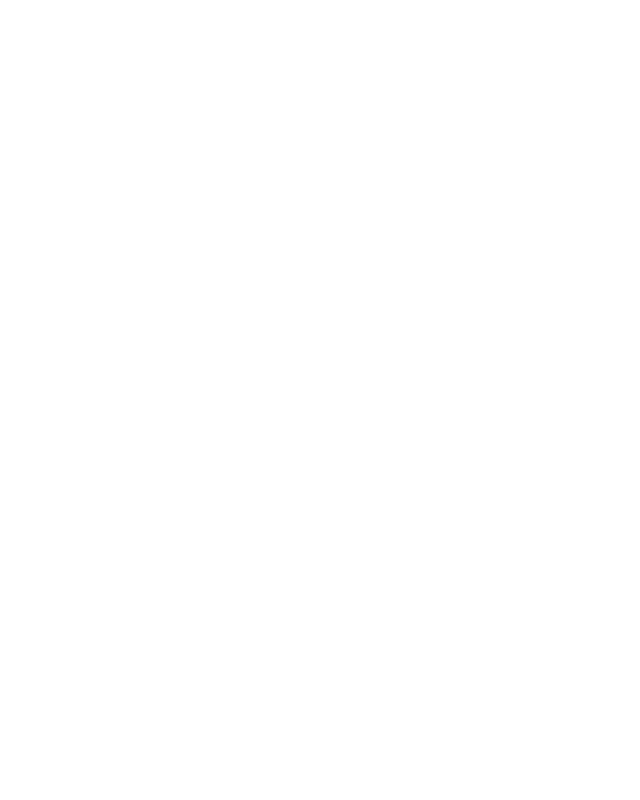
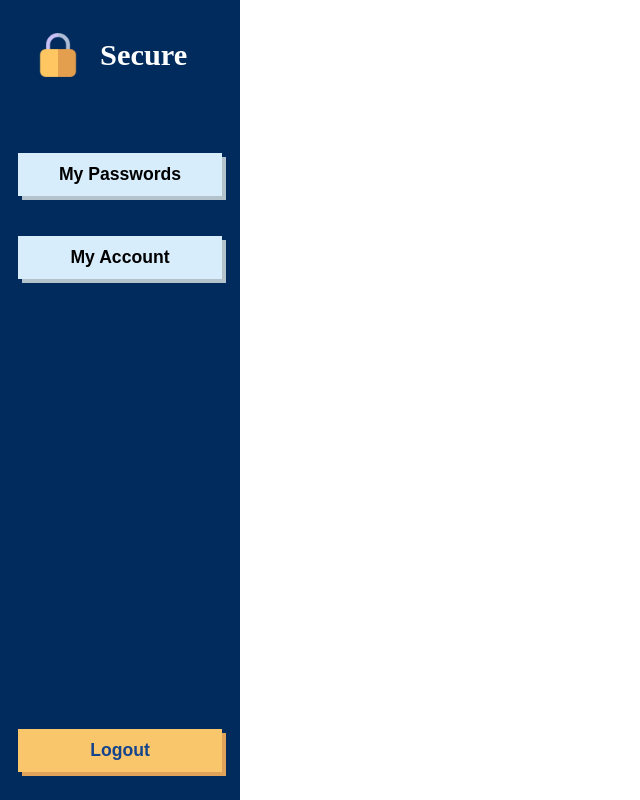
Before and after one commit to inka0202/secure-password-manager-frontend, a React (Create React App) app: page /manager in a window 1280 px wide. Before the commit this address had no page. Shown: the whole page, without its empty margins (0-640 px from the left). Built offline with nearby package versions, Linux system fonts and the light colour scheme.

Commit message:
Add Manager and ManagerA pages with sidebar navbar and styles
-Created new pages: Manager.js and ManagerA.js
-Implemented sidebar navbar specific for these pages
-Added corresponding CSS styles for layout and design
-Updated App.js to include routing/navigation for new pages

```diff
--- a/src/App.js
+++ b/src/App.js
@@ -5,6 +5,8 @@
 import Login from "./pages/Login";
 import Register from "./pages/Register";
 import Verify2FA from "./pages/Verify2FA";
+import Manager from "./pages/Manager";
+import ManagerA from "./pages/ManagerA";
 
 function App() {
   return (
@@ -14,6 +16,8 @@
       <Route path="/login" element={<Login />} />
       <Route path="/register" element={<Register />} />
       <Route path="/verify" element={<Verify2FA />} />
+      <Route path="/manager" element={<Manager />} />
+      <Route path="/my-account" element={<ManagerA />} />
     </Routes>
   );
 }
--- /dev/null
+++ b/src/components/manager/HeaderM.js
@@ -0,0 +1,31 @@
+import React from "react";
+import { Link } from "react-router-dom";
+import lockIcon from "../../assets/lock_icon.png";
+import "../../styles/NavbarM.css";
+import "../../styles/Login.css";
+
+function HeaderM() {
+  return (
+    <div className="sidebar">
+      <div className="sidebar-header">
+        <img src={lockIcon} alt="Lock" className="sidebar-lock-icon" />
+        <h2 id="h2h">Secure</h2>
+      </div>
+      <div className="sidebar-content">
+        <div className="sidebar-links">
+          <button className="sidebar-btn">
+            <Link to="/manager">My Passwords</Link>
+          </button>
+          <button className="sidebar-btn">
+            <Link to="/my-account">My Account</Link>
+          </button>
+        </div>
+      </div>
+      <button className="btnLogout">
+        <Link to="/">Logout</Link>
+      </button>
+    </div>
+  );
+}
+
+export default HeaderM;
--- /dev/null
+++ b/src/pages/Manager.js
@@ -0,0 +1,12 @@
+import React from "react";
+import HeaderM from "../components/manager/HeaderM";
+
+const Manager = () => {
+  return (
+    <div className="screen1">
+      <HeaderM />
+      <div></div>
+    </div>
+  );
+};
+export default Manager;
--- /dev/null
+++ b/src/pages/ManagerA.js
@@ -0,0 +1,12 @@
+import React from "react";
+import HeaderM from "../components/manager/HeaderM";
+
+const ManagerA = () => {
+  return (
+    <div className="screen1">
+      <HeaderM />
+      <div></div>
+    </div>
+  );
+};
+export default ManagerA;
--- /dev/null
+++ b/src/styles/NavbarM.css
@@ -0,0 +1,116 @@
+.sidebar {
+  position: fixed;
+  top: 0;
+  left: 0;
+  width: 240px;
+  height: 100vh;
+  background-color: #002b5c;
+  color: white;
+  display: flex;
+  flex-direction: column;
+  justify-content: baseline;
+  padding: 20px 10px;
+  box-sizing: border-box;
+  overflow: hidden;
+  z-index: 1000;
+}
+
+.sidebar-header {
+  display: flex;
+  flex-direction: row;
+  align-items: center;
+  font-size: 1.5rem;
+  font-weight: bold;
+  gap: 10px;
+  margin: 0.1rem 1rem 1.5rem 1rem;
+  user-select: none;
+}
+
+.sidebar-content {
+  flex-grow: 1; /* Це розтягує блок на весь доступний простір */
+  display: flex;
+  flex-direction: column;
+  justify-content: flex-start;
+}
+#h2h {
+  margin: 1rem 0rem;
+  font-size: 1.9rem;
+}
+.sidebar-lock-icon {
+  width: 64px;
+  height: 64px;
+}
+
+.sidebar-links {
+  display: flex;
+  flex-direction: column;
+  justify-content: space-between;
+  gap: 1.5rem;
+  margin: 2rem 0rem;
+  align-items: stretch;
+  user-select: none;
+}
+
+.sidebar-btn {
+  background-color: #d8edfc;
+  color: #000;
+  border: none;
+  padding: 0.7rem 1rem;
+  margin: 0.5rem;
+  font-size: 1.1rem;
+  font-weight: bold;
+  cursor: pointer;
+  text-align: center;
+  box-shadow: 4px 4px 0 #b4c2cc; /* оце і є "виступаюча" тінь */
+  transition: transform 0.1s ease-in-out;
+}
+.sidebar-btn a {
+  color: #000000;
+  text-decoration: none;
+  display: block;
+  width: 100%;
+}
+.sidebar-btn:hover a {
+  color: #fcbf49;
+}
+.sidebar-btn:hover {
+  transform: translate(-1px, -1px); /* легкий ефект натискання */
+  box-shadow: 5px 5px 0 #b4c2cc;
+}
+
+.btnLogout {
+  user-select: none;
+  background-color: #f9c66b;
+  color: #000;
+  border: none;
+  padding: 0.7rem 1rem;
+  margin: 0.5rem;
+  font-size: 1.1rem;
+  font-weight: bold;
+  cursor: pointer;
+  text-align: center;
+  box-shadow: 4px 4px 0 #e1a35a; /* оце і є "виступаюча" тінь */
+  transition: transform 0.1s ease-in-out;
+}
+.btnLogout a {
+  color: #14448d;
+  text-decoration: none;
+  display: block;
+  width: 100%;
+}
+.btnLogout:hover a {
+  color: #002b5c;
+}
+.btnLogout:hover {
+  transform: translate(-1px, -1px); /* легкий ефект натискання */
+  box-shadow: 5px 5px 0 #e1a35a;
+}
+
+.sidebar-footer {
+  text-align: center;
+}
+
+.sidebar-clouds {
+  width: 80%;
+  opacity: 0.5;
+}
```
Also changed, not shown: src/styles/Manager.css (added).
